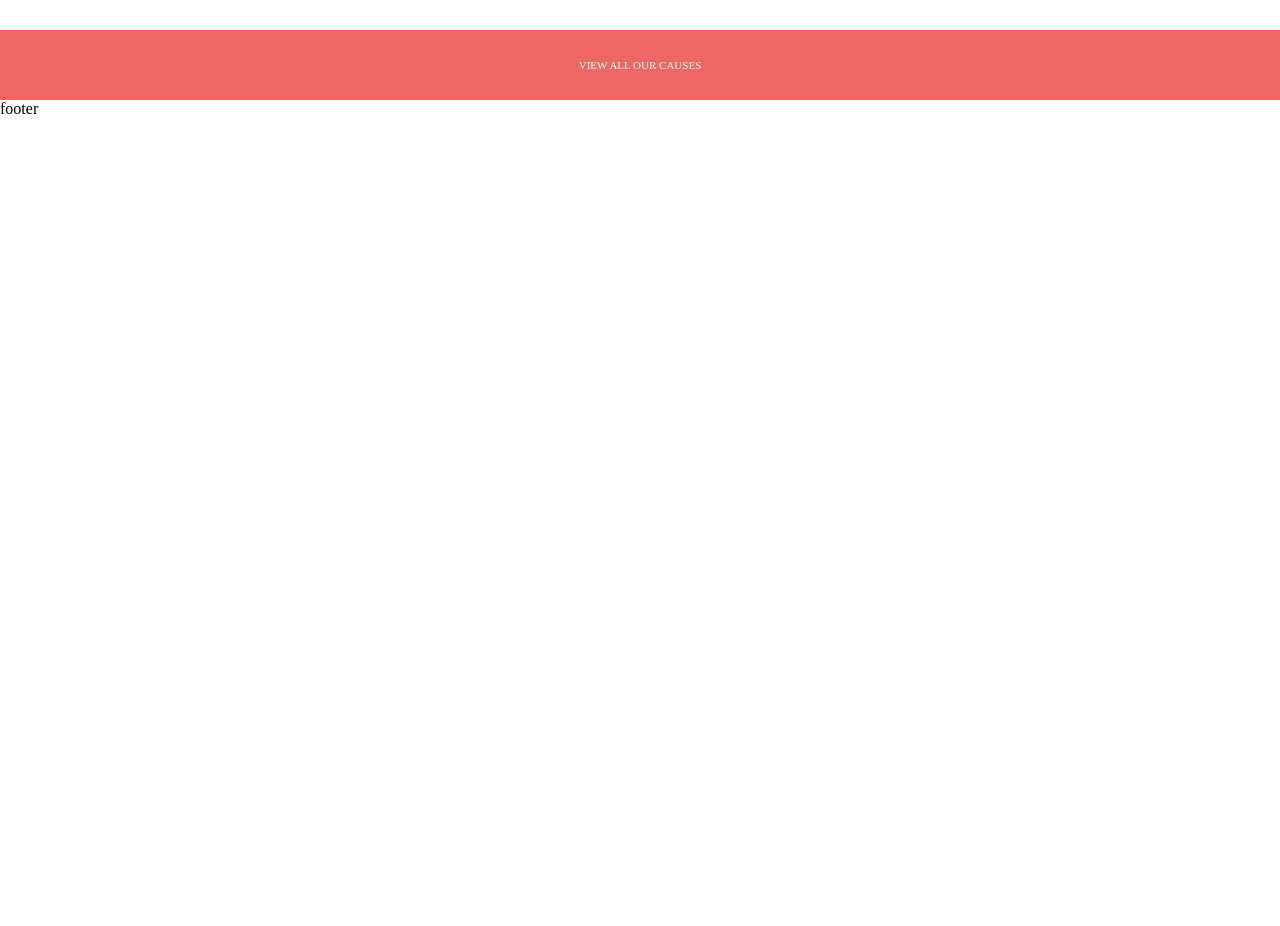
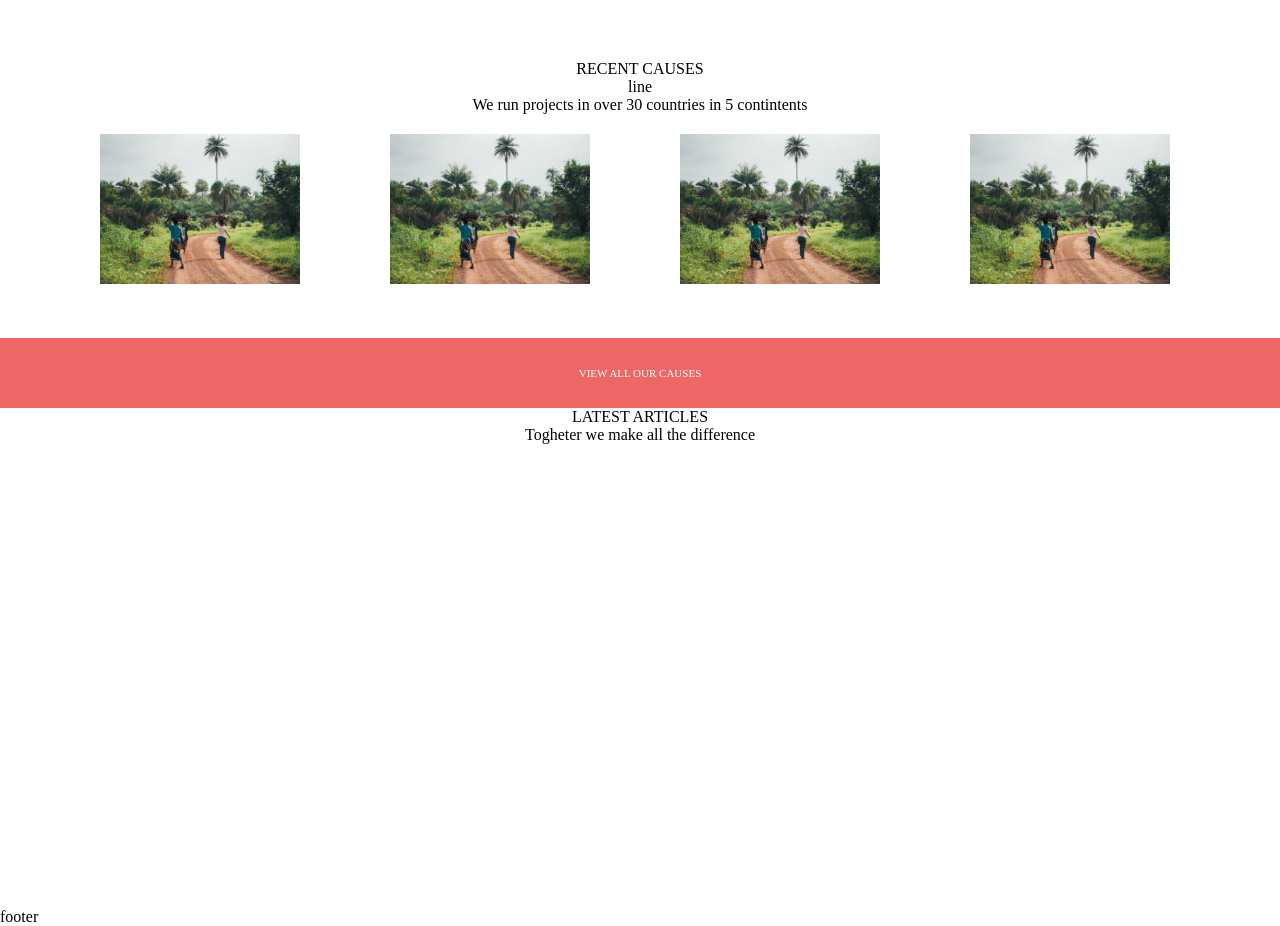
Before and after one commit to Cristian1231233/proj-html-vuejs, a Vue app: page / in a window 1280 px wide. Shown: the part 1240-2166 px from the top of the page. Before the commit the page ends 1358 px from the top, so only its background shows below. Built offline with nearby package versions, Linux system fonts and the light colour scheme.

Commit message:
inizio sezione 5

```diff
--- a/src/components/Main.vue
+++ b/src/components/Main.vue
@@ -26,45 +26,26 @@
               </div>
           </div>
       </div>
-      <div class="section-2">
-          <div>OUR VALUE</div>
-          <div class="line"></div>
-          <div>Think Big.Act Bigger.</div>
-          <div class="container-ciclo-2">
-              <div class="element">
-                  <div class="symbol"></div>
-                  <div class="title">Clean Water</div>
-                  <p>Lorem ipsum dolor sit amet consectetur adipisicing elit. Corporis porro, vitae explicabo odio voluptatum iste? Error vero alias tenetur iure sunt non libero omnis blanditiis. Non quam in repudiandae quia?</p>
-                  <button>Learn More</button>
-              </div>
-              <div class="element">
-                  <div class="symbol"></div>
-                  <div class="title">Clean Water</div>
-                  <p>Lorem ipsum dolor sit amet consectetur adipisicing elit. Corporis porro, vitae explicabo odio voluptatum iste? Error vero alias tenetur iure sunt non libero omnis blanditiis. Non quam in repudiandae quia?</p>
-                  <button>Learn More</button>
-              </div>
-              <div class="element">
-                  <div class="symbol"></div>
-                  <div class="title">Clean Water</div>
-                  <p>Lorem ipsum dolor sit amet consectetur adipisicing elit. Corporis porro, vitae explicabo odio voluptatum iste? Error vero alias tenetur iure sunt non libero omnis blanditiis. Non quam in repudiandae quia?</p>
-                  <button>Learn More</button>
-              </div>
-              <div class="element">
-                  <div class="symbol"></div>
-                  <div class="title">Clean Water</div>
-                  <p>Lorem ipsum dolor sit amet consectetur adipisicing elit. Corporis porro, vitae explicabo odio voluptatum iste? Error vero alias tenetur iure sunt non libero omnis blanditiis. Non quam in repudiandae quia?</p>
-                  <button>Learn More</button>
-              </div>
-          </div>
-      </div>
-      <div class="section-3">VIEW ALL OUR CAUSES</div>
+      <Section2 />
+      <Section3 />
+      <div class="section-4">VIEW ALL OUR CAUSES</div>
+      <Section5 />
   </div>
 </template>
 
 <script>
+
+import Section2 from './Section2.vue'
+import Section3 from './Section3.vue'
+import Section5 from './Section5.vue'
+
 export default {
    nome: 'Main',
-
+   components:{
+       Section2,
+       Section3,
+       Section5
+   }
 }
 </script>
 
@@ -107,26 +88,8 @@ export default {
         }
 
     }
-    .section-2{
-            height: 300px;
-            text-align: center;
-            margin: 60px;
 
-            // .line{
-            //     // height: 3px;
-            //     // width: 60px;
-            //     // background-color: yellow;
-
-            // }
-            .container-ciclo-2{
-                display: flex;
-                margin-top: 120px;
-                .element{
-                    margin-right: 13px;
-                }
-            }
-    }
-    .section-3{
+    .section-4{
         height: 70px;
         color: white;
         font-size: 11px;
--- /dev/null
+++ b/src/components/Section2.vue
@@ -0,0 +1,63 @@
+<template>
+  <div class="section-2">
+          <div>OUR VALUE</div>
+          <div class="line"></div>
+          <div>Think Big.Act Bigger.</div>
+          <div class="container-ciclo-2">
+              <div class="element">
+                  <div class="symbol"></div>
+                  <div class="title">Clean Water</div>
+                  <p>Lorem ipsum dolor sit amet consectetur adipisicing elit. Corporis porro, vitae explicabo odio voluptatum iste? Error vero alias tenetur iure sunt non libero omnis blanditiis. Non quam in repudiandae quia?</p>
+                  <button>Learn More</button>
+              </div>
+              <div class="element">
+                  <div class="symbol"></div>
+                  <div class="title">Clean Water</div>
+                  <p>Lorem ipsum dolor sit amet consectetur adipisicing elit. Corporis porro, vitae explicabo odio voluptatum iste? Error vero alias tenetur iure sunt non libero omnis blanditiis. Non quam in repudiandae quia?</p>
+                  <button>Learn More</button>
+              </div>
+              <div class="element">
+                  <div class="symbol"></div>
+                  <div class="title">Clean Water</div>
+                  <p>Lorem ipsum dolor sit amet consectetur adipisicing elit. Corporis porro, vitae explicabo odio voluptatum iste? Error vero alias tenetur iure sunt non libero omnis blanditiis. Non quam in repudiandae quia?</p>
+                  <button>Learn More</button>
+              </div>
+              <div class="element">
+                  <div class="symbol"></div>
+                  <div class="title">Clean Water</div>
+                  <p>Lorem ipsum dolor sit amet consectetur adipisicing elit. Corporis porro, vitae explicabo odio voluptatum iste? Error vero alias tenetur iure sunt non libero omnis blanditiis. Non quam in repudiandae quia?</p>
+                  <button>Learn More</button>
+              </div>
+          </div>
+      </div>
+</template>
+
+<script>
+export default {
+    nome: 'Section2'
+}
+</script>
+
+<style lang="scss" scoped>
+
+.section-2{
+            height: 300px;
+            text-align: center;
+            margin: 60px;
+
+            // .line{
+            //     // height: 3px;
+            //     // width: 60px;
+            //     // background-color: yellow;
+
+            // }
+            .container-ciclo-2{
+                display: flex;
+                margin-top: 120px;
+                .element{
+                    margin-right: 13px;
+                }
+            }
+    }
+
+</style>
--- /dev/null
+++ b/src/components/Section3.vue
@@ -0,0 +1,51 @@
+<template>
+  <div class="section-3">
+     <div>RECENT CAUSES</div>
+     <div>line</div>
+     <div>We run projects in over 30 countries in 5 contintents</div>
+     <div class="container-ciclo-3">
+
+         <div class="photo">
+             <img src="../assets/images/avada-charity-fair-trade-featured-200x150.jpg" alt="">
+         </div>
+         <div class="photo">
+             <img src="../assets/images/avada-charity-fair-trade-featured-200x150.jpg" alt="">
+         </div>
+         <div class="photo">
+             <img src="../assets/images/avada-charity-fair-trade-featured-200x150.jpg" alt="">
+         </div>
+         <div class="photo">
+             <img src="../assets/images/avada-charity-fair-trade-featured-200x150.jpg" alt="">
+         </div>
+
+     </div>
+ </div>
+</template>
+
+<script>
+export default {
+    nome: 'Section3'
+}
+</script>
+
+<style lang="scss" scoped>
+
+.section-3{
+    text-align: center;
+    padding: 30px;
+    .container-ciclo-3{
+        margin: 20px auto;
+        display: flex;
+
+        .photo{
+            width: 200px;
+            margin-right: 20px;
+            margin-left: 70px;
+            img{
+                width: 100%;
+            }
+        }
+    }
+}
+
+</style>
--- /dev/null
+++ b/src/components/Section5.vue
@@ -0,0 +1,26 @@
+<template>
+  <div class="section-5">
+     <div class="titolo">
+         <div>LATEST ARTICLES</div>
+         <div></div>
+         <div>Togheter we make all the difference</div>
+     </div>
+  </div>
+</template>
+
+<script>
+export default {
+    nome: 'Section5'
+}
+</script>
+
+<style lang="scss" scoped>
+
+.section-5{
+    min-height: 500px;
+    .titolo{
+        text-align: center;
+    }
+}
+
+</style>
```
